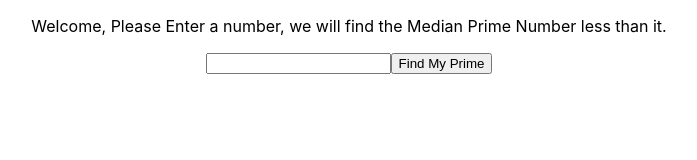
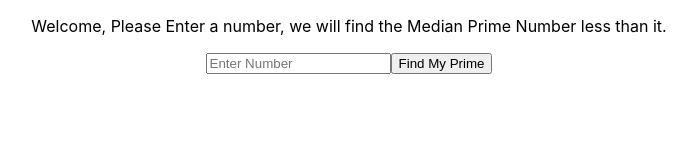
Before and after one commit to blevy115/touchbistro_application, a React (Create React App) app in the folder frontend/: page / in a window 1280 px wide. Shown: the top 160 px of the page, without its empty margins (291-988 px from the left). Built offline with nearby package versions, Linux system fonts and the light colour scheme.

Commit message:
wrote test for the frontend component rendering

```diff
--- a/frontend/src/App.js
+++ b/frontend/src/App.js
@@ -37,10 +37,21 @@ function App(props) {
         event.preventDefault()
         mathAPI(number)
       }}>
-        <input type="number" name="number" value={number} onChange={inputField=> setNumber(inputField.target.value)}/>
-        <button tupe="submit">Find My Prime</button>
+        <input
+          placeholder="Enter Number"
+          type="number"
+          name="number"
+          aria-label="number"
+          value={number}
+          onChange={inputField=> setNumber(inputField.target.value)}
+        />
+        <button
+          type="submit"
+          name="submit"
+          aria-label="submit"
+        >Find My Prime</button>
       </form>
-      <p>{result}</p>
+      { result ? <p aria-label="result">{result}</p> : null }
     </div>
   );
 }
```
Also changed, not shown: 1 other file (tests, documents, lock files or other folders).
